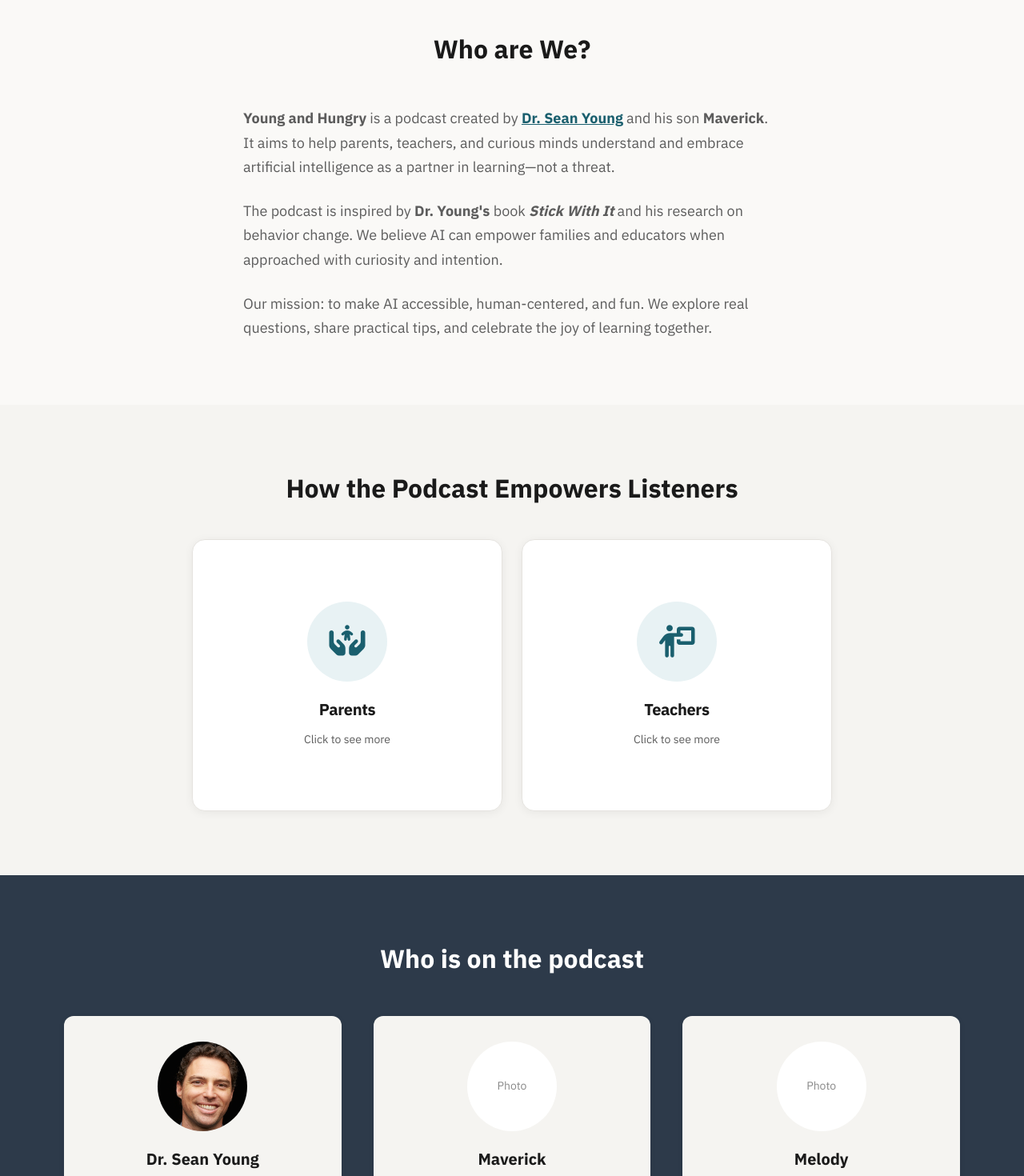
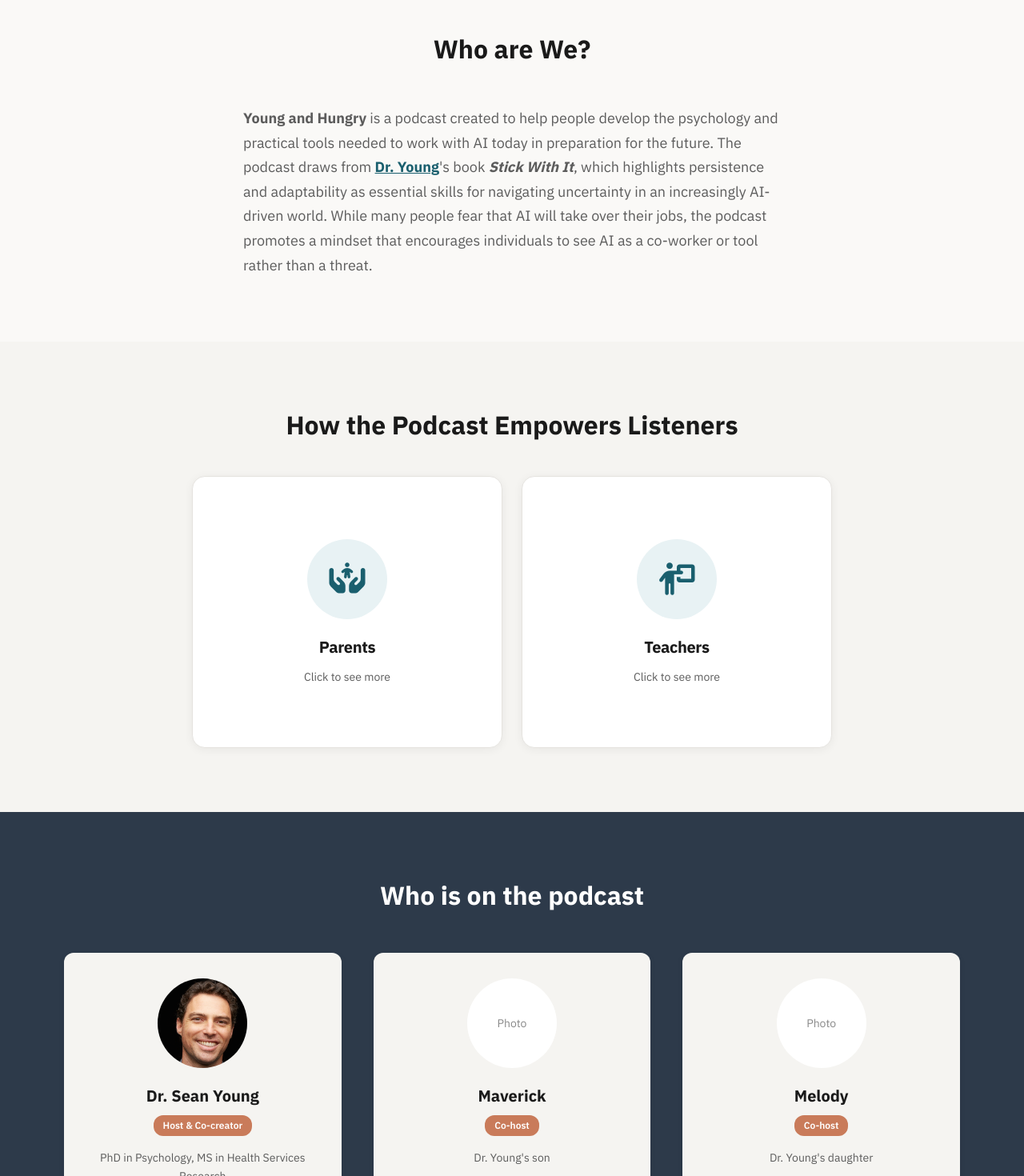
Before and after one commit to halozhw03/INF172_DrYoung_Podcast_LandingPage, a React (Vite) app: page / in a window 1280 px wide. Shown: the part 520-1990 px from the top of the page at 80% size. Built offline with nearby package versions, Linux system fonts and the light colour scheme.

Commit message:
Refactor HostProfiles component to simplify role styling and update content data for the podcast's description and host roles, enhancing clarity and consistency.

```diff
--- a/src/components/HostProfiles/HostProfiles.tsx
+++ b/src/components/HostProfiles/HostProfiles.tsx
@@ -60,7 +60,7 @@ export function HostProfiles() {
                 <h3 id={`host-name-${profile.id}`} className={styles.name}>
                   {profile.name}
                 </h3>
-                <p className={`${styles.role} ${styles[`role${profile.id}`]}`}>
+                <p className={styles.role}>
                   {profile.role}
                 </p>
                 <ul className={styles.description}>
--- a/src/data/content.ts
+++ b/src/data/content.ts
@@ -11,7 +11,7 @@ export const site = {
 export const hero = {
   headline: 'Shall We Coexist?',
   subheadline:
-    'A father-son podcast exploring AI, curiosity, and the future of learning.',
+    'A family podcast exploring AI, curiosity, and the future of learning.',
   ctaText: 'Listen Now',
   ctaHref: '#episodes',
   videoPlaceholder: true,
@@ -24,21 +24,11 @@ export const whoAreWe = {
   paragraphs: [
     [
       { type: 'bold' as const, text: 'Young and Hungry' },
-      { type: 'text' as const, text: ' is a podcast created by ' },
-      { type: 'link' as const, text: 'Dr. Sean Young', href: 'https://seanyoungphd.com/' },
-      { type: 'text' as const, text: ' and his son ' },
-      { type: 'bold' as const, text: 'Maverick' },
-      { type: 'text' as const, text: '. It aims to help parents, teachers, and curious minds understand and embrace artificial intelligence as a partner in learning—not a threat.' },
-    ],
-    [
-      { type: 'text' as const, text: 'The podcast is inspired by ' },
-      { type: 'bold' as const, text: 'Dr. Young\'s' },
-      { type: 'text' as const, text: ' book ' },
+      { type: 'text' as const, text: ' is a podcast created to help people develop the psychology and practical tools needed to work with AI today in preparation for the future. The podcast draws from ' },
+      { type: 'link' as const, text: 'Dr. Young', href: 'https://seanyoungphd.com/' },
+      { type: 'text' as const, text: '\'s book ' },
       { type: 'italic' as const, text: 'Stick With It' },
-      { type: 'text' as const, text: ' and his research on behavior change. We believe AI can empower families and educators when approached with curiosity and intention.' },
-    ],
-    [
-      { type: 'text' as const, text: 'Our mission: to make AI accessible, human-centered, and fun. We explore real questions, share practical tips, and celebrate the joy of learning together.' },
+      { type: 'text' as const, text: ', which highlights persistence and adaptability as essential skills for navigating uncertainty in an increasingly AI-driven world. While many people fear that AI will take over their jobs, the podcast promotes a mindset that encourages individuals to see AI as a co-worker or tool rather than a threat.' },
     ],
   ],
 } as const;
@@ -106,7 +96,7 @@ export const hosts = {
     {
       id: 'melody',
       name: 'Melody',
-      role: 'Guest',
+      role: 'Co-host',
       description: [
         "Dr. Young's daughter",
         'Loves stories that spark imagination and inspiration',
```
